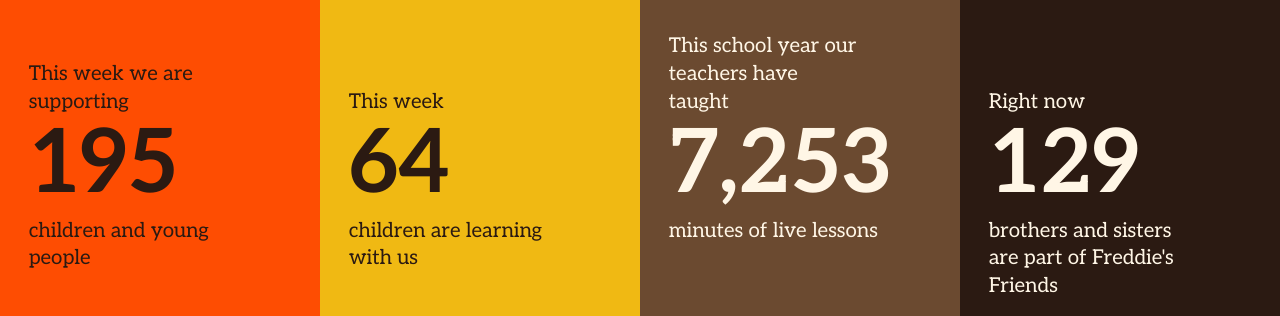
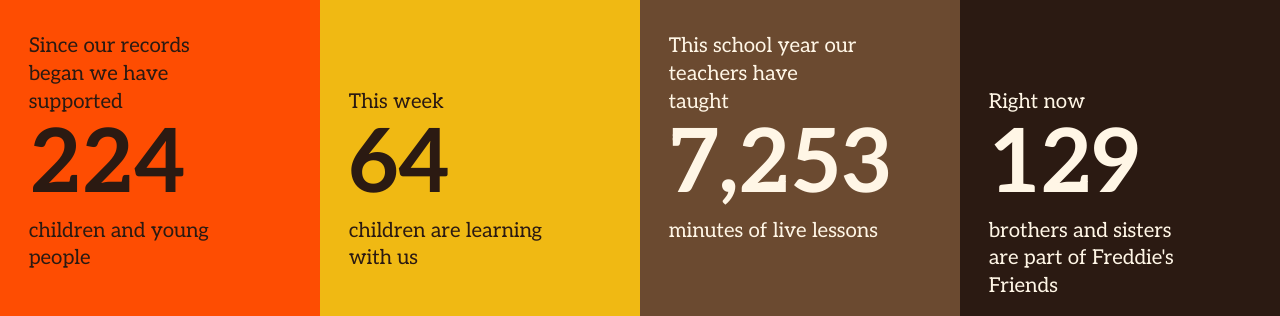
Before and after one commit to PJTbmf/bmf-impact, a plain HTML site: page index.html in a window 1280 px wide. Shown: the part 636-952 px from the top of the page. Drawn offline with Linux system fonts and the light colour scheme.

Commit message:
Plain version: first headline is now children supported since records began
Replaces the this-week figure.

Co-Authored-By: Claude Fable 5.2 <noreply@anthropic.com>
Claude-Session: https://claude.ai/code/session_017gx4RjkDXDGo3Z792cwUsD

```diff
--- a/index.html
+++ b/index.html
@@ -34,8 +34,8 @@
   <section class="tiles" aria-label="Right now">
     <article class="tile tile--orange">
       <h2 class="tile__name">All our support</h2>
-      <p class="tile__lead">This week we are supporting</p>
-      <p class="tile__figure" data-figure="headline.children_supported_now">&nbsp;</p>
+      <p class="tile__lead">Since our records began we have supported</p>
+      <p class="tile__figure" data-figure="headline.children_supported_ever">&nbsp;</p>
       <p class="tile__unit">children and young people</p>
       <a class="tile__link" href="#need">See why we are needed</a>
     </article>
@@ -188,7 +188,7 @@
     <div class="wrap">
       <h2>About these numbers</h2>
       <dl class="defs">
-        <div><dt>Children and young people we are supporting</dt><dd>Children and young people, including brothers and sisters, with at least one kind of support from us open in the past seven days.</dd></div>
+        <div><dt>Children and young people we have supported</dt><dd>Every child and young person, including brothers and sisters, with a support journey on our records, past or present.</dd></div>
         <div><dt>Learning with us</dt><dd>Children and young people with education support from us open in the past seven days.</dd></div>
         <div><dt>Minutes of live lessons</dt><dd>Minutes of live online sessions with at least one child since 1 September: classes, one-to-one tutor sessions and welcome sessions. Sessions with only staff in them are left out.</dd></div>
         <div><dt>Freddie's Friends</dt><dd>Brothers and sisters of a child with cancer who are part of Freddie's Friends today.</dd></div>
```
